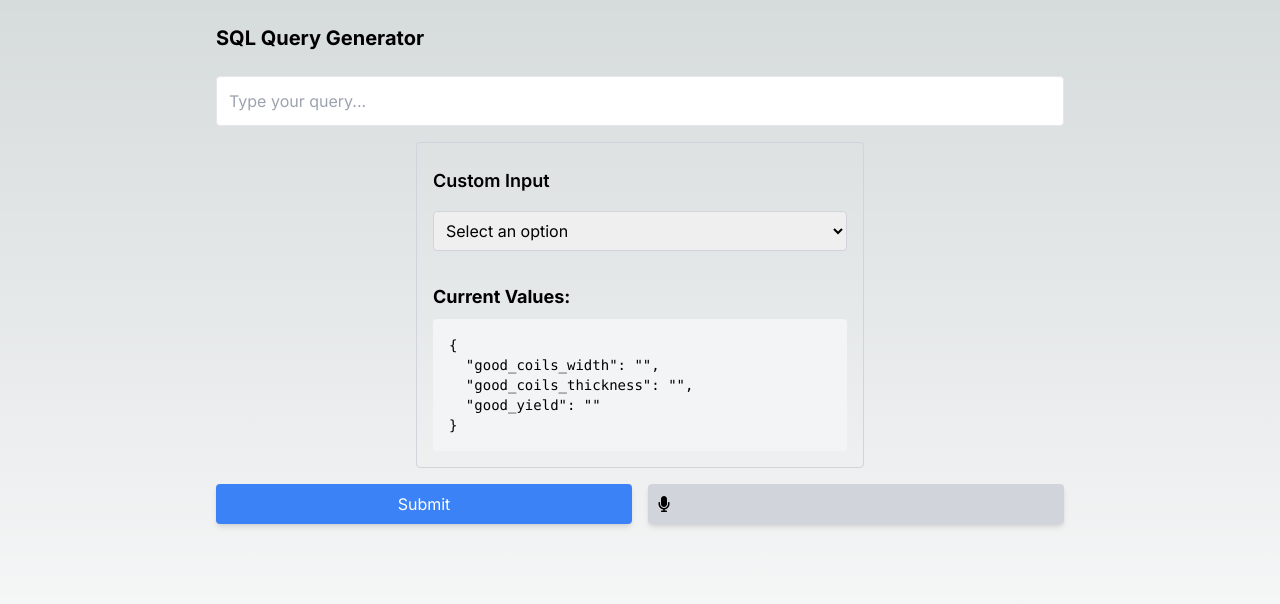
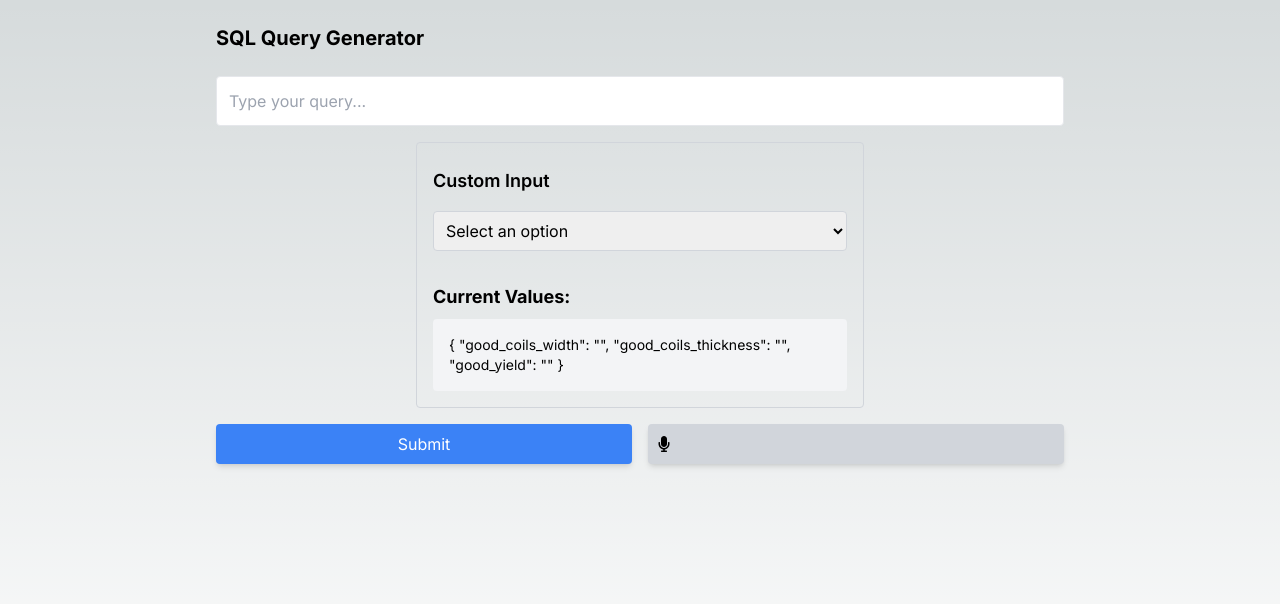
Before and after one commit to vedantupadhye/AIAgent, a Next.js app: page / in a window 1280 px wide. Shown: the top 604 px of the page. Built offline with nearby package versions, Linux system fonts and the light colour scheme.

Commit message:
graph exp

```diff
--- a/app/Selection.jsx
+++ b/app/Selection.jsx
@@ -76,9 +76,9 @@ const Selection = () => {
 
       <div className="mt-6">
         <h3 className="text-lg font-bold">Current Values:</h3>
-        <pre className="bg-gray-100 p-4 text-black rounded text-sm mt-2">
+        <p className="bg-gray-100 p-4 text-black rounded text-sm mt-2">
           {JSON.stringify(values, null, 2)}
-        </pre>
+        </p>
       </div>
     </div>
   );
```
